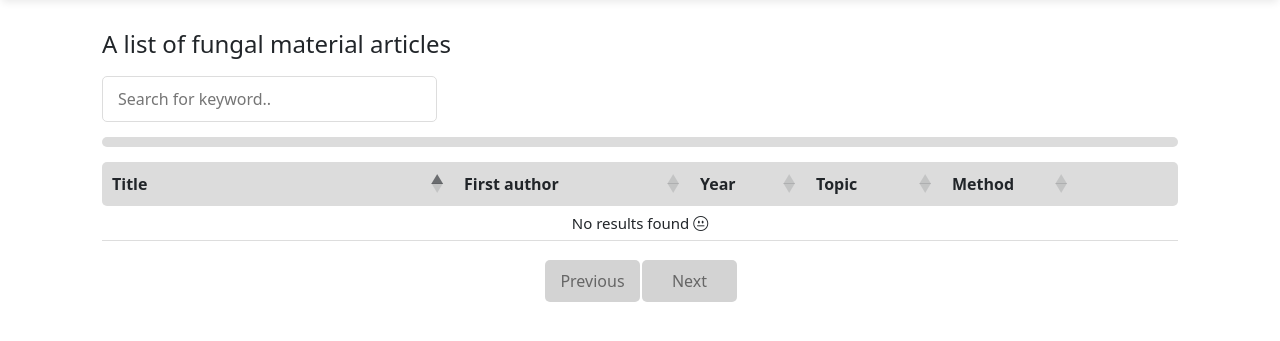
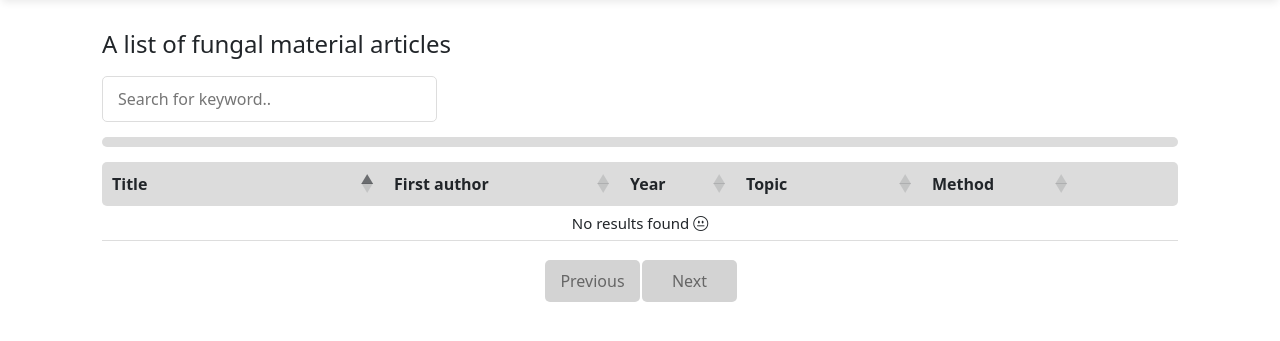
Before and after one commit to johnkeates/Fungalmaterials, a Django app: page / in a window 1280 px wide. Shown: the part 107-448 px from the top of the page. Run offline with Django 4.2, Linux system fonts and the light colour scheme; data that the repository does not hold is empty; some libraries are stand-ins or nearby versions.

Commit message:
Changed column widths

```diff
--- a/main/templates/main/articles.html
+++ b/main/templates/main/articles.html
@@ -120,7 +120,8 @@
         { "width": "auto", "targets": [0] },
         { "width": "200px", "targets": [1] },
         { "width": "80px", "targets": [2] },
-        { "width": "100px", "targets": [3, 4] },
+        { "width": "150px", "targets": [3] },
+        { "width": "120px", "targets": [4] },
         { "width": "80px", "targets": -1, className: "dt-right", "searchable": false, "orderable": false }
       ],
       language: {
```
